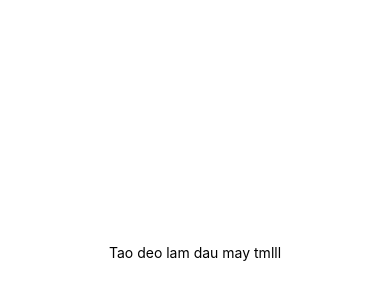
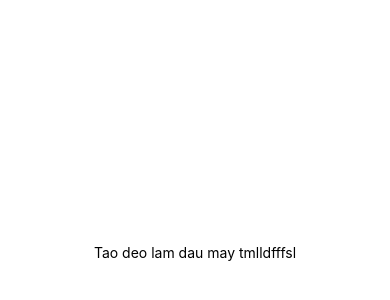
Before and after one commit to namsdai1/Energy_Mobile, a React Native app: screen /Plash in a window 390 px wide. Shown: the part 170-470 px from the top of the page. Built offline with nearby package versions, Linux system fonts and the light colour scheme.

Commit message:
dumaokchua

```diff
--- a/src/screens/PlashScreen.js
+++ b/src/screens/PlashScreen.js
@@ -5,7 +5,7 @@ import styles from '../styles/PlashStyle';
 const PlashScreen = () => {
     return (
         <View style={styles.container}>
-            <Text>Tao deo lam dau may tmlll</Text>
+            <Text>Tao deo lam dau may tmlldfffsl</Text>
         </View>
     )
 }
```
